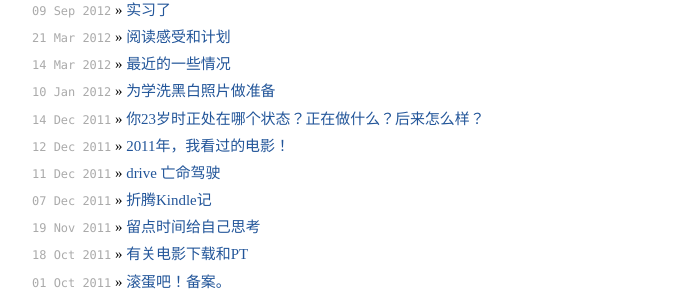
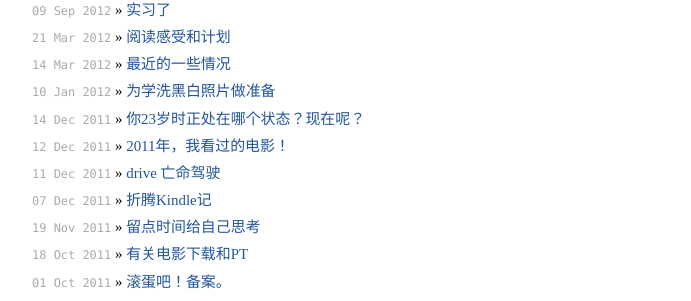
Before and after one commit to one3chens/somemightsay, a Jekyll site: the page built from index.html, in a window 1280 px wide. Shown: the part 296-597 px from the top of the page, without its empty margins (294-985 px from the left). Built offline with Jekyll 4.4.1, drawn with Linux system fonts in a browser that asks for light colours; Markdown is read by kramdown in place of the engine named in the settings; the list of posts is cut into pages by our own code.

Commit message:
amend post : [23-years-old]

```diff
--- a/_posts/2011-12-14-23-years-old.md
+++ b/_posts/2011-12-14-23-years-old.md
@@ -1,9 +1,10 @@
 ---
+
 layout: post
 date: 2011-12-14
-title: 你23岁时正处在哪个状态？正在做什么？后来怎么样？
-tags: life,zhuhu,thinking
-comments: true
+title: 你23岁时正处在哪个状态？现在呢？
+tags: [life, zhuhu, thinking]
+
 ---
 
 ![Text](https://dl.dropboxusercontent.com/u/24683331/blog_img/zain7.jpg)
@@ -23,8 +24,6 @@
 
 <!-- more -->
 
----
-
 > 大雄
 
 > 23岁，大四，从某国际著名IT公司实习结束回学校，保研，开始硕士生活，带前女友回家，然后分手。后来？后来一直读啊读啊，然后又去那儿实习，直到毕业，找工作，跳槽，就到现在了。
@@ -33,7 +32,7 @@
 刚毕业的我，这也是我对自己说的话，加油吧，朋友！
 至于爱情，命运会给你安排的，自己慎重选择就好了，不用着急，呵呵。
 
----
+<!-- more -->
 
 > 张林芝
 
@@ -44,7 +43,7 @@
 我想总会有那么一段，你那时候觉得天都快塌了，现在看来微震都算不上。我可以对自己说正是有了那时候的你，才有现在的你，要对自己说你做的真好。
 不要对生活失望，不要自怨自艾，总有一天会好的。
 
----
+<!-- more -->
 
 > 曲小白
 
@@ -56,7 +55,7 @@
 活在当下。
 亲，你是找平衡呢，还是找勇气呢~
 
----
+<!-- more -->
 
 > 夏靖龙（刻奇）
 
@@ -73,25 +72,25 @@
 可未来这东西就是么回事，你越是自我感觉良好，知晓它会怎么样的时候，它就越会冲上来给你两几耳光，郑重地告诉你，“老子不是未来，是现实”。
 20几岁的时候，可能不适合想太多问题。因为，想多了可能就做少了，想多了可能就畏惧多了。
 
----
+<!-- more -->
 
 > 汤怀
 
 > 23岁那一年，在上海一家动画公司工作，公司不赚钱，发工资断断续续，付完房租吃饭不剩一分钱，幸运的是有一个爱我的女人陪我吃苦。那一年，人生看不到未来，迷茫，失落。后来痛下决心离开那家动画公司，重新找出路。今年26了，期间职业生涯来了个2连跳，现在做了项目经理，已经和那个陪我吃苦的女人结了婚，打算2012年创业。年轻总会一无所有，只要你有颗前进的心，一切都会眷顾你的。
 
----
+<!-- more -->
 
 > jalshan
 
 > 我在自习教室占座一年，考研的前一个天拿到某上市公司的offer，就这样把自己卖了，这年20岁。现在在公司呆了快两年了，期间换了4个省，从此一发不可收拾的爱上了on the road，今年22岁，正在新疆。23岁，对我来讲应该是重要的一年，我准备辞掉工作，骑自行车上路，目前正被身边的人上思想教育课，但我会跟着我的心走，有些事情现在不去做，以后再也不会去做了。23岁这个年纪，我想我们每一个是否都应该给自己一个机会去做自己想做的事情，就算疯狂一次！我们谁都没有死在这个年纪，所以连疯狂都说不上，就当梦想吧！
 
----
+<!-- more -->
 
 > 川宁
 
 > 这是个醒目的问题！我很长一段时间停留在23岁。23岁，我为了一个爱的男人来了北京考学，但是来到那天我才发现那个男人不是我的。然后把带过去的药全吃了，第二天居然醒过来了。眼前一片白茫茫。我人生中的第一场雪！因为考上了学，我不得不待在北京几年，然后接下来的几年学习，恋爱，工作。现在在从事我喜欢的职业，有一个相爱的丈夫。人生会有低谷的时候，不知道干什么就随便干点什么，让自己活下来；爱的人能否守候需要缘分，不知道爱不爱就先爱着，用心去爱，失败了想想为什么失败了。爱情的失败除去客观因素，主观因素都出在选错了，大多见于选择了你“有感觉的”而不是你“需要的”。但是这些经验都是需要你自己去经历和感悟才能得到的。所以先找些事情去做，人的运气是做出来的。
 
----
+<!-- more -->
 
 > 范围
 
@@ -99,7 +98,7 @@
 拿着50元钱，去超市能买很多零食，回家看亲爱的母亲。
 多少年过去了，每次回想起那时候的生活，很幸福，虽然辛苦。
 
----
+<!-- more -->
 
 > Lisa
 
@@ -127,7 +126,7 @@
 
 **以上文字全部来自[知乎](http://www.zhihu.com/)。**
 
----
+<!-- more -->
 
 再想想自己现在情况觉得也没有什么大不了的，根本不算什么。还有那么多人都跟自己差不多，情况比自己遭的也不少，一步一步往前走呗。
 
```
